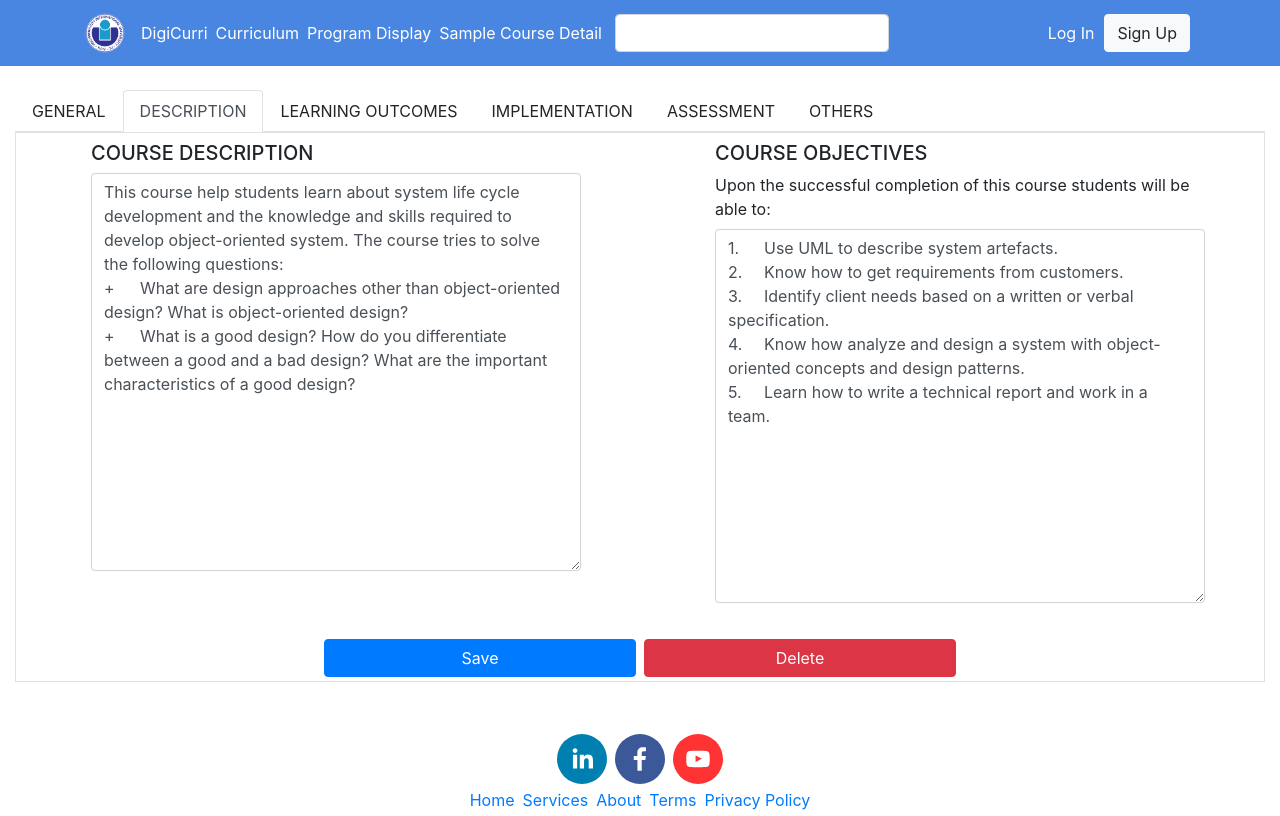
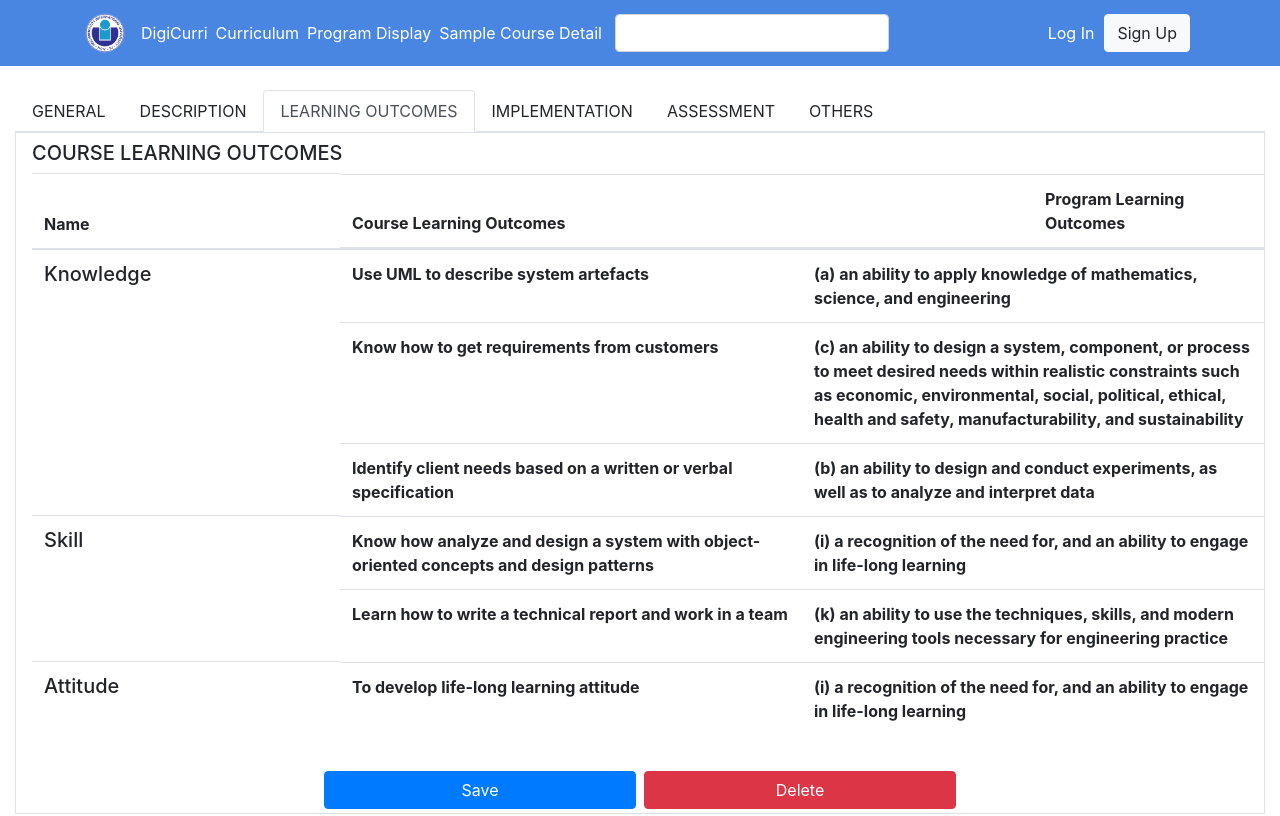
Before and after one commit to hcmiu-se-club-2019/digi-curriculum, a React (Create React App) app: page /course/IT090IU in a window 1280 px wide. Shown: the top 816 px of the page. Built offline with nearby package versions, Linux system fonts and the light colour scheme.

Commit message:
Basic Outcome Tab

```diff
--- /dev/null
+++ b/src/components/courseDetail/courseTabs/CourseOutcomeTab.jsx
@@ -0,0 +1,72 @@
+import React, { Component } from "react";
+import { Form, FormGroup, Label, Input, Table } from "reactstrap";
+// import { Field } from 'formik';
+
+// import FormModal from '../../common/FormModal'
+// import Input from '../../common/FormModal/Input'
+
+const TabForm = (props) => {
+  const { values } = props;
+  return (
+    <form onSubmit={function () {}} className="course-outcome-form border">
+      <div className="d-flex justify-content-center">
+        <div className="mt-2 ml-3">
+          <div>
+            <h5>COURSE LEARNING OUTCOMES</h5>
+          </div>
+          <div className="course-detail-fields">
+            <Table responsive>
+              <thead>
+                <tr>
+                  <th>Name</th>
+                  <tr className='w-100'>
+                    <th className='w-75'>Course Learning Outcomes</th>
+                    <th className='w-50'>Program Learning Outcomes</th>
+                  </tr>
+                </tr>
+              </thead>
+              <tbody>
+                {typeof values.outcomes === 'object' ? values.outcomes.map(outcome =>
+                  <tr>
+                    <th className='w-25'><h5>{outcome.name}</h5></th>
+                    {typeof outcome.outs === 'object' ? outcome.outs.map(out =>
+                      <tr className='w-75'>
+                        <th className='w-50'>{out.courseOut}</th>
+                        <th className='w-50'>{out.programOut}</th>
+                      </tr>
+                    ) : null}
+                  </tr>
+                ) : null}
+              </tbody>
+            </Table>
+          </div>
+        </div>
+      </div>
+      <div className="mt-3 d-flex justify-content-center">
+        <button className="btn btn-primary m-1 w-25">Save</button>
+        <button className="btn btn-danger m-1 w-25">Delete</button>
+      </div>
+    </form>
+  );
+};
+
+export default class CourseOutcomeTab extends Component {
+  render() {
+    const { initialValues } = this.props;
+    return (
+      <section className="content pb-5">
+        <div className="edit-client-detail-form-container container-fluid bg-white">
+          <div className="row">
+            <div className="col-sm-12">
+              {/* <FormModal
+                    initialValues={initialValues}
+                    component={<Form {...this.props} />}
+                /> */}
+              <TabForm values={initialValues} />
+            </div>
+          </div>
+        </div>
+      </section>
+    );
+  }
+}
--- a/src/components/courseDetail/index.js
+++ b/src/components/courseDetail/index.js
@@ -5,6 +5,7 @@ import classNames from "classnames";
 import state from "../../data/json/testData2";
 import CourseGeneralTab from "./courseTabs/CourseGeneralTab";
 import CourseDescriptionTab from "./courseTabs/CourseDescriptionTab";
+import CourseOutcomeTab from "./courseTabs/CourseOutcomeTab";
 
 const courseList = state.courses;
 const tabList = [
@@ -38,7 +39,7 @@ export default class CourseDetail extends Component {
   constructor(props) {
     super(props);
     this.state = {
-      activeTab: "2",
+      activeTab: "3",
       course: {},
       isOpeningModal: false,
     };
@@ -89,6 +90,7 @@ export default class CourseDetail extends Component {
         </section>
         {activeTab === "1" && <CourseGeneralTab initialValues={course} />}
         {activeTab === "2" && <CourseDescriptionTab initialValues={course}/>}
+        {activeTab === "3" && <CourseOutcomeTab initialValues={course}/>}
       </div>
     );
   }
--- a/src/data/json/testData2.js
+++ b/src/data/json/testData2.js
@@ -158,6 +158,47 @@ const state = {
         "Identify client needs based on a written or verbal specification",
         "Know how analyze and design a system with object-oriented concepts and design patterns",
         "Learn how to write a technical report and work in a team"
+      ],
+      outcomes: [
+        {
+          name: 'Knowledge',
+          outs: [
+            {
+              courseOut: 'Use UML to describe system artefacts',
+              programOut: '(a) an ability to apply knowledge of mathematics, science, and engineering'
+            },
+            {
+              courseOut: 'Know how to get requirements from customers',
+              programOut: '(c) an ability to design a system, component, or process to meet desired needs within realistic constraints such as economic, environmental, social, political, ethical, health and safety, manufacturability, and sustainability'
+            },
+            {
+              courseOut: 'Identify client needs based on a written or verbal specification',
+              programOut: '(b) an ability to design and conduct experiments, as well as to analyze and interpret data'
+            }
+          ]
+        },
+        {
+          name: 'Skill',
+          outs: [
+            {
+              courseOut: 'Know how analyze and design a system with object-oriented concepts and design patterns',
+              programOut: '(i) a recognition of the need for, and an ability to engage in life-long learning'
+            },
+            {
+              courseOut: 'Learn how to write a technical report and work in a team',
+              programOut: '(k) an ability to use the techniques, skills, and modern engineering tools necessary for engineering practice'
+            }
+          ]
+        },
+        {
+          name: 'Attitude',
+          outs: [
+            {
+              courseOut: 'To develop life-long learning attitude',
+              programOut: '(i) a recognition of the need for, and an ability to engage in life-long learning'
+            }
+          ]
+        }
       ]
     },
     {
@@ -174,7 +215,8 @@ const state = {
 
       ],
       description: [],
-      objectives: []
+      objectives: [],
+      outcomes: []
     },
     {
       id: "IT102IU",
@@ -192,7 +234,8 @@ const state = {
         "Introduction to Algorithms - Thomas H. Corman"
       ],
       description: [],
-      objectives: []
+      objectives: [],
+      outcomes: []
     },
     {
       id: "IT103IU",
@@ -208,7 +251,8 @@ const state = {
 
       ],
       description: [],
-      objectives: []
+      objectives: [],
+      outcomes: []
     },
     {
       id: "FFFFFFF",
@@ -224,7 +268,8 @@ const state = {
 
       ],
       description: [],
-      objectives: []
+      objectives: [],
+      outcomes: []
     }
   ],
   externalLinks: [
```
